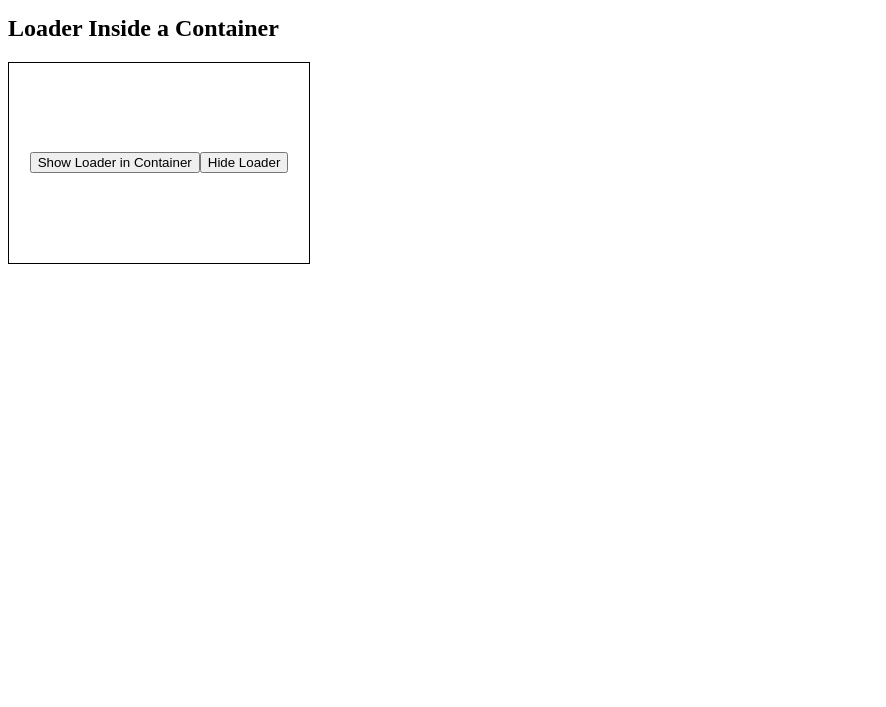
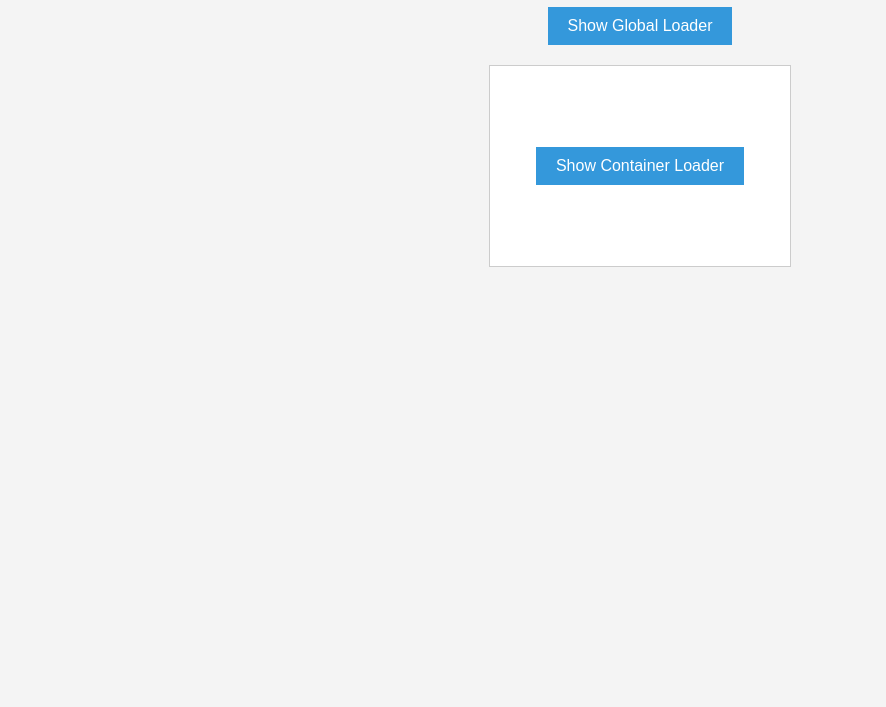
Before and after one commit to SubinVs/VanillaSpin, a plain HTML site: page index.html in a window 1280 px wide. Shown: the part 93-800 px from the top of the page, without its empty margins (0-886 px from the left). Drawn offline with Linux system fonts and the light colour scheme.

Commit message:
Updated JS and index

```diff
--- a/index.html
+++ b/index.html
@@ -3,48 +3,70 @@
 <head>
     <meta charset="UTF-8">
     <meta name="viewport" content="width=device-width, initial-scale=1.0">
-    <title>VanillaSpin Test</title>
-    <script src="vanilla-spin.js"></script>
+    <title>VanillaSpin Demo</title>
     <style>
-        #container {
+        body {
+            font-family: Arial, sans-serif;
+            margin: 0;
+            padding: 20px;
+            text-align: center;
+            background-color: #f4f4f4;
+        }
+        .container {
             width: 300px;
             height: 200px;
-            border: 1px solid black;
-            position: relative;
+            margin: 20px auto;
+            border: 1px solid #ccc;
+            background: #fff;
             display: flex;
             align-items: center;
             justify-content: center;
+            position: relative;
+        }
+        .btn {
+            padding: 10px 20px;
+            font-size: 16px;
+            background: #3498db;
+            color: #fff;
+            border: none;
+            cursor: pointer;
+            transition: 0.3s;
+        }
+        .btn:hover {
+            background: #2980b9;
         }
     </style>
+    <script src="vanilla-spin.js"></script>
 </head>
 <body>
-    <h2>Global Loader</h2>
-    <button id="showGlobalLoader">Show Global Loader</button>
-    <button id="hideGlobalLoader">Hide Global Loader</button>
+    <h1>VanillaSpin Loader Demo</h1>
 
-    <h2>Loader Inside a Container</h2>
-    <div id="container">
-        <button id="showContainerLoader">Show Loader in Container</button>
-        <button id="hideContainerLoader">Hide Loader</button>
+    <button class="btn" onclick="showGlobalLoader()">Show Global Loader</button>
+
+    <div class="container" id="loaderContainer">
+        <button class="btn" onclick="showContainerLoader()">Show Container Loader</button>
     </div>
 
     <script>
-        window.onload = function() {
-            // Global Loader
-            const globalLoader = new VanillaSpinLoader();
-            globalLoader.init();
+        // Initialize global loader
+        const globalLoader = new VanillaSpinLoader();
+        globalLoader.init();
 
-            document.getElementById("showGlobalLoader").addEventListener("click", () => globalLoader.show());
-            document.getElementById("hideGlobalLoader").addEventListener("click", () => globalLoader.hide());
+        // Initialize container loader
+        const containerLoader = new VanillaSpinLoader({ container: document.getElementById("loaderContainer") });
+        containerLoader.init();
 
-            // Container-Based Loader
-            const container = document.getElementById("container");
-            const containerLoader = new VanillaSpinLoader({ container });
-            containerLoader.init();
+        // Show and hide global loader
+        function showGlobalLoader() {
+            globalLoader.show();
+            setTimeout(() => globalLoader.hide(), 3000);
+        }
 
-            document.getElementById("showContainerLoader").addEventListener("click", () => containerLoader.show());
-            document.getElementById("hideContainerLoader").addEventListener("click", () => containerLoader.hide());
-        };
+        // Show and hide container-based loader
+        function showContainerLoader() {
+            containerLoader.show();
+            setTimeout(() => containerLoader.hide(), 3000);
+        }
     </script>
 </body>
 </html>
```
Also changed, not shown: vanilla-spin.js (+0 -42 lines).
